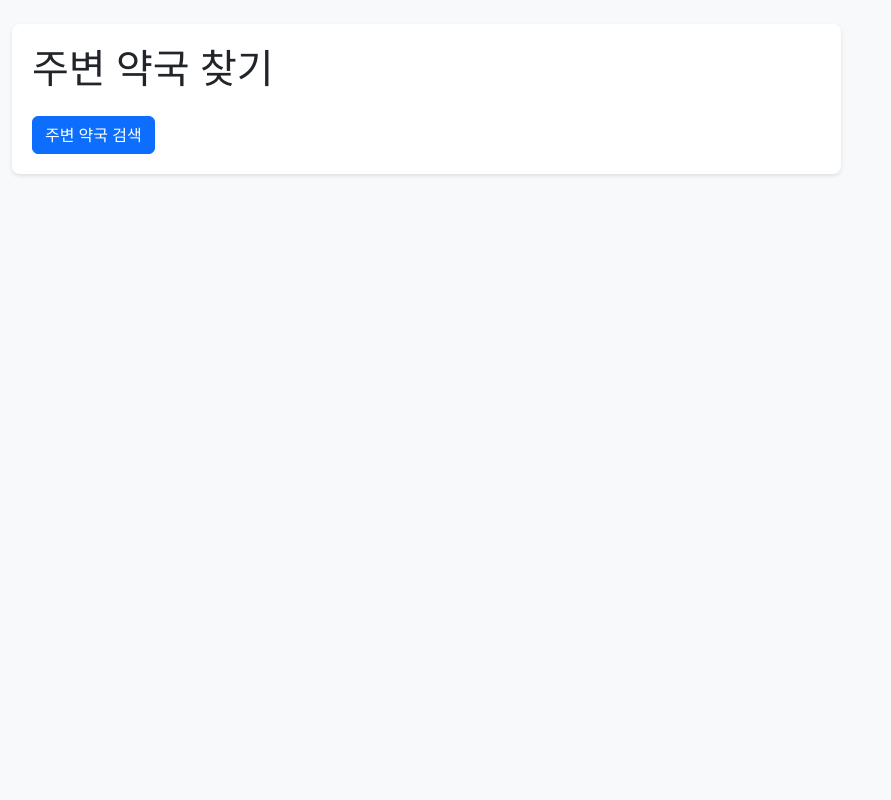
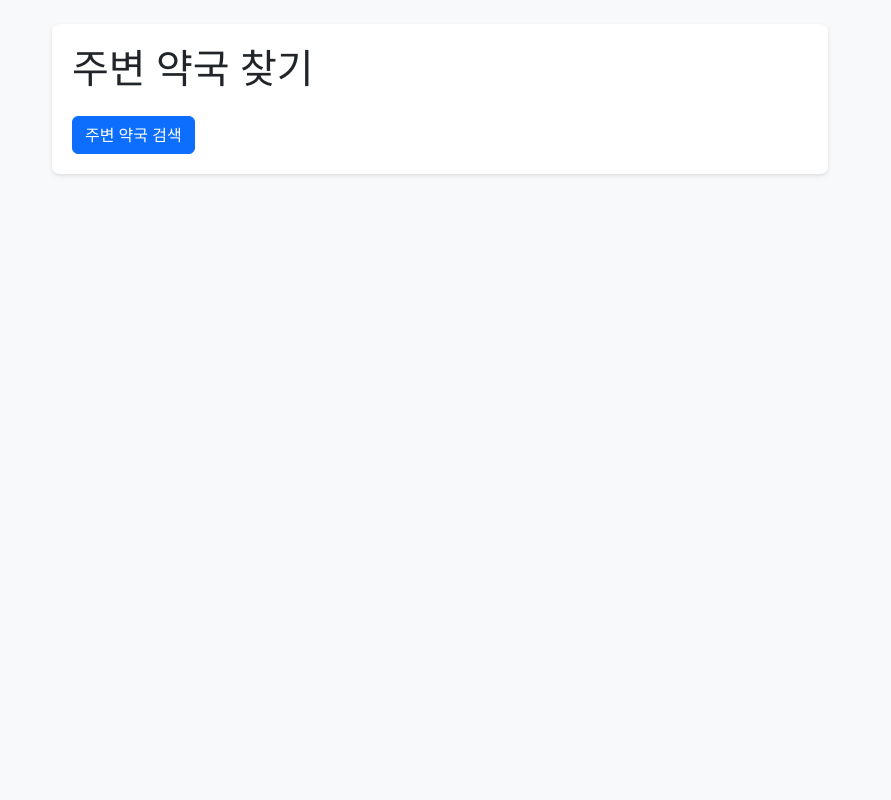
Before and after one commit to KGU-2025-Capstone/K_Medi_Guide_FE_BE, a Spring Boot app: page /pharmacies in a window 1280 px wide. Shown: the whole page, without its empty margins (0-891 px from the left). Run offline with Spring Boot 4, Linux system fonts and the light colour scheme; some libraries are stand-ins or nearby versions.

Commit message:
pharmacy 수정

```diff
--- a/src/main/resources/static/css/header.css
+++ b/src/main/resources/static/css/header.css
@@ -21,7 +21,7 @@
 font-family: 'Poppins ', sans-serif;
     font-size: 1.2rem;
     font-weight: 600;
-    color: #a8e063;
+    color: #a5ff38;
     margin: 0;
     font-weight: 600;
     margin: 0;
--- a/src/main/resources/static/css/pharmacies.css
+++ b/src/main/resources/static/css/pharmacies.css
@@ -1,15 +1,17 @@
 body {
     background-color: #f8f9fa;
+    display: flex;
+    justify-content: center;
+    min-height: 100vh;
+    margin: 0;
+    padding: 0;
 }
 
-.pharmacy-list {
-    max-height: calc(100vh - 200px);
-    overflow-y: auto;
-    background: white;
-    border-radius: 8px;
-    box-shadow: 0 2px 4px rgba(0,0,0,0.1);
+.container-fluid {
+    max-width: 1200px;
+    width: 100%;
+    margin: 0 auto;
 }
-
 .pharmacy-item {
     cursor: pointer;
     padding: 15px;
@@ -20,6 +22,11 @@
 .pharmacy-item:hover {
     background-color: #f8f9fa;
     transform: translateX(5px);
+}
+
+.pharmacy-item.selected {
+    background-color: #e3f2fd;
+    border-left: 4px solid #1976d2;
 }
 
 .pharmacy-item h3 {
--- a/src/main/resources/templates/pharmacies.html
+++ b/src/main/resources/templates/pharmacies.html
@@ -76,7 +76,22 @@
   }
 
   function showPharmacyDetail(pharmacy) {
+      const previousSelected = document.querySelector('.pharmacy-item.selected');
+      if (previousSelected) {
+          previousSelected.classList.remove('selected');
+      }
+
+      const currentItem = event.currentTarget;
+
+      if (selectedPharmacy && selectedPharmacy.id === pharmacy.id) {
+          closeDetail();
+          selectedPharmacy = null;
+          return;
+      }
+
       selectedPharmacy = pharmacy;
+      currentItem.classList.add('selected');
+
       document.getElementById('detailName').textContent = pharmacy.name;
       document.getElementById('detailAddress').textContent = pharmacy.address;
       document.getElementById('detailPhone').textContent = pharmacy.phoneNumber || '정보 없음';
@@ -94,6 +109,11 @@
 
   function closeDetail() {
       document.getElementById('pharmacyDetail').classList.remove('active');
+      const selectedItem = document.querySelector('.pharmacy-item.selected');
+      if (selectedItem) {
+          selectedItem.classList.remove('selected');
+      }
+      selectedPharmacy = null;
   }
 
   function openGoogleMaps() {
```
Also changed, not shown: src/main/resources/static/css/Translation.css (+9 -0 lines).
